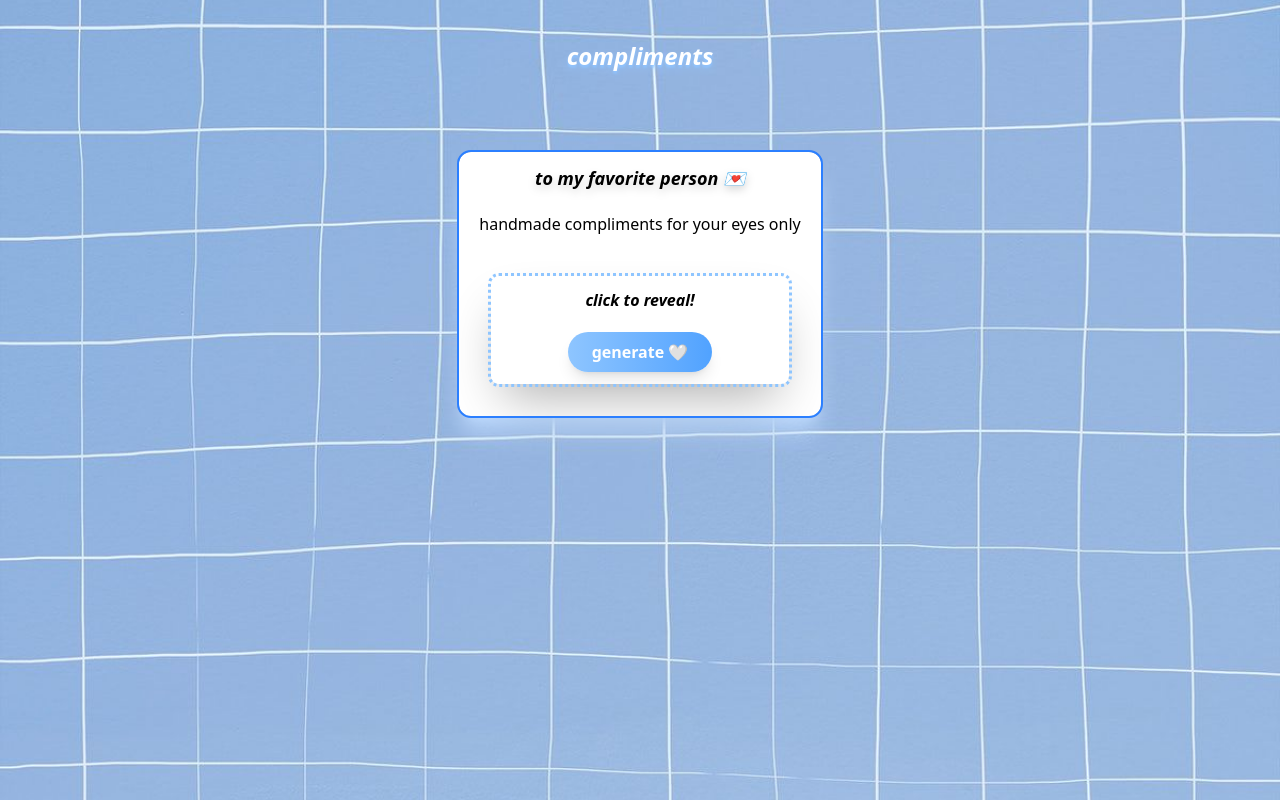
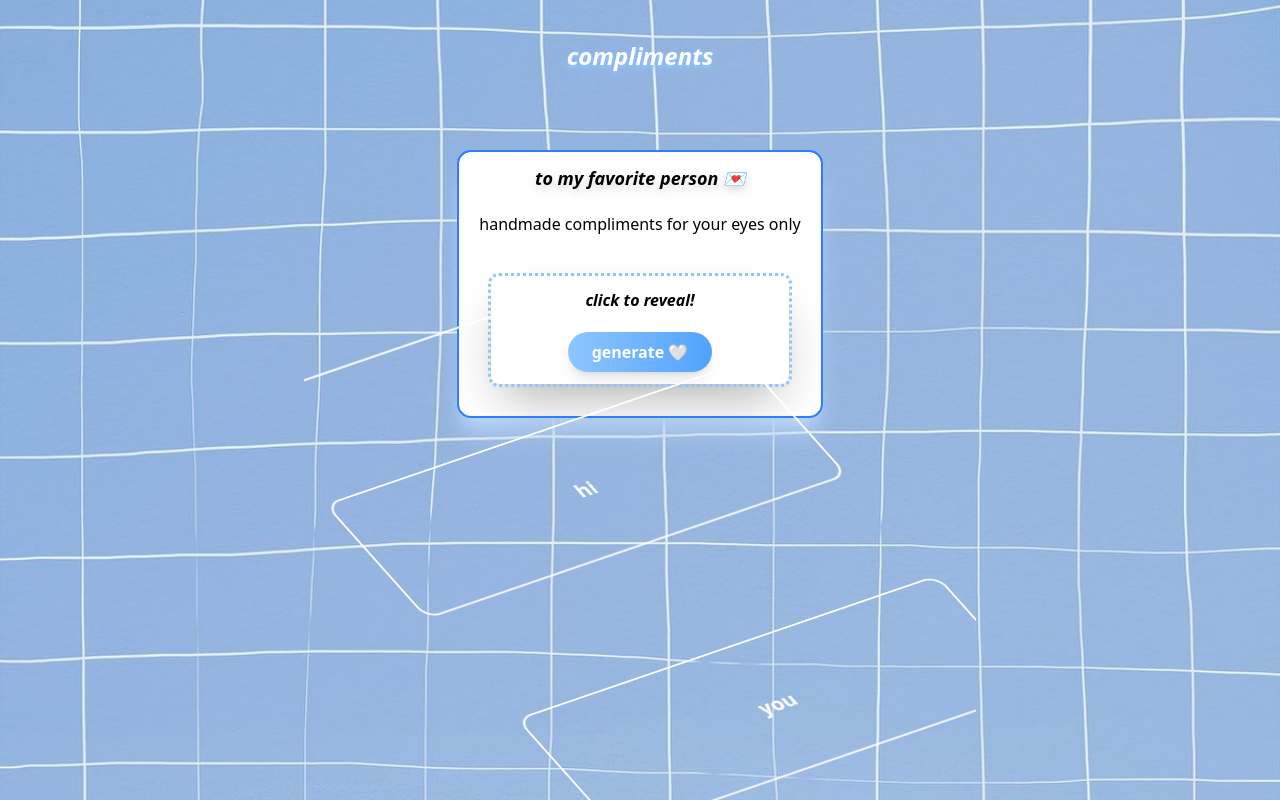
Before and after one commit to femnixx/anniversary, a React (Vite) app: page /compliments in a window 1280 px wide. Built offline with nearby package versions, Linux system fonts and the light colour scheme.

Commit message:
Almost done with infinite scroll, component now successfully shows

```diff
--- a/src/components/InfiniteScroll.tsx
+++ b/src/components/InfiniteScroll.tsx
@@ -1,11 +1,28 @@
-import { useRef, useEffect } from 'react';
+import React, { useRef, useEffect } from 'react';
 import { gsap } from 'gsap';
 import { Observer } from 'gsap/Observer';
-import './InfiniteScroll.css';
 
 gsap.registerPlugin(Observer);
 
-export default function InfiniteScroll({
+interface InfiniteScrollItem {
+  content: React.ReactNode;
+}
+
+interface InfiniteScrollProps {
+  width?: string;
+  maxHeight?: string;
+  negativeMargin?: string;
+  items?: InfiniteScrollItem[];
+  itemMinHeight?: number;
+  isTilted?: boolean;
+  tiltDirection?: 'left' | 'right';
+  autoplay?: boolean;
+  autoplaySpeed?: number;
+  autoplayDirection?: 'down' | 'up';
+  pauseOnHover?: boolean;
+}
+
+const InfiniteScroll: React.FC<InfiniteScrollProps> = ({
   width = '30rem',
   maxHeight = '100%',
   negativeMargin = '-0.5em',
@@ -17,11 +34,11 @@ export default function InfiniteScroll({
   autoplaySpeed = 0.5,
   autoplayDirection = 'down',
   pauseOnHover = false
-}) {
-  const wrapperRef = useRef(null);
-  const containerRef = useRef(null);
+}) => {
+  const wrapperRef = useRef<HTMLDivElement>(null);
+  const containerRef = useRef<HTMLDivElement>(null);
 
-  const getTiltTransform = () => {
+  const getTiltTransform = (): string => {
     if (!isTilted) return 'none';
     return tiltDirection === 'left'
       ? 'rotateX(20deg) rotateZ(-20deg) skewX(20deg)'
@@ -33,7 +50,7 @@ export default function InfiniteScroll({
     if (!container) return;
     if (items.length === 0) return;
 
-    const divItems = gsap.utils.toArray(container.children);
+    const divItems = gsap.utils.toArray<HTMLDivElement>(container.children);
     if (!divItems.length) return;
 
     const firstItem = divItems[0];
@@ -55,10 +72,10 @@ export default function InfiniteScroll({
       type: 'wheel,touch,pointer',
       preventDefault: true,
       onPress: ({ target }) => {
-        target.style.cursor = 'grabbing';
+        (target as HTMLElement).style.cursor = 'grabbing';
       },
       onRelease: ({ target }) => {
-        target.style.cursor = 'grab';
+        (target as HTMLElement).style.cursor = 'grab';
       },
       onChange: ({ deltaY, isDragging, event }) => {
         const d = event.type === 'wheel' ? -deltaY : deltaY;
@@ -76,7 +93,7 @@ export default function InfiniteScroll({
       }
     });
 
-    let rafId;
+    let rafId: number;
     if (autoplay) {
       const directionFactor = autoplayDirection === 'down' ? 1 : -1;
       const speedPerFrame = autoplaySpeed * directionFactor;
@@ -97,7 +114,9 @@ export default function InfiniteScroll({
 
       if (pauseOnHover) {
         const stopTicker = () => rafId && cancelAnimationFrame(rafId);
-        const startTicker = () => (rafId = requestAnimationFrame(tick));
+        const startTicker = () => {
+          rafId = requestAnimationFrame(tick);
+        };
 
         container.addEventListener('mouseenter', stopTicker);
         container.addEventListener('mouseleave', startTicker);
@@ -158,4 +177,6 @@ export default function InfiniteScroll({
       </div>
     </>
   );
-}
+};
+
+export default InfiniteScroll;
--- a/src/pages/Compliments.tsx
+++ b/src/pages/Compliments.tsx
@@ -1,20 +1,11 @@
-import React from 'react'
-import bluerealbackground3 from "../assets/bluerealbackground3.jpg"
-import complimentGenerator from '../components/Functions'
-import { useState } from 'react'
+import React, { useState } from 'react';
+import bluerealbackground3 from "../assets/bluerealbackground3.jpg";
 import Dialog from '@mui/material/Dialog';
 import DialogTitle from '@mui/material/DialogTitle';
 import DialogContent from '@mui/material/DialogContent';
 import { motion } from "framer-motion";
-import InfiniteScroll from '../components/InfiniteScroll'
-import  '../components/InfiniteScroll.css'
-
-export interface SimpleDialogProps {
-    open: boolean;
-    selectedValue: string;
-    onClose: (value: string) => void;
-  }
-
+import InfiniteScroll from '../components/InfiniteScroll';
+import '../components/InfiniteScroll.css';
 
 const Compliments = () => {
   const [randomCompliment, setRandomCompliment] = useState("");
@@ -36,29 +27,38 @@ export interface SimpleDialogProps {
     setOpen(true); // open dialog
   };
 
-  const handleClose = () => {
-    setOpen(false);
-  }
+  const handleClose = () => setOpen(false);
+
   return (
-    <div className='w-screen h-screen overflow-hidden'>
-      <div className='w-full h-full bg-no-repeat bg-cover bg-center' style={{backgroundImage: `url(${bluerealbackground3})`}}>
-
-
+    <div className='w-screen h-screen overflow-hidden relative'>
+      {/* Background */}
+      <div
+        className='w-full h-full bg-no-repeat bg-cover bg-center'
+        style={{ backgroundImage: `url(${bluerealbackground3})` }}
+      >
+        {/* Header */}
         <div className='pt-10 flex flex-col justify-center items-center w-full h-auto'>
-            <p className='text-center text-2xl text-white text-shadow-lg text-shadow-blue-300/60 italic font-semibold'>compliments</p>
+          <p className='text-center text-2xl text-white text-shadow-lg text-shadow-blue-300/60 italic font-semibold'>
+            compliments
+          </p>
         </div>
 
+        {/* Compliment Generator */}
         <div className='flex flex-col pt-20 items-center w-full h-full p-3 text-center flex-grow flex-1'>
           <div className='bg-white/100 p-3 shadow-xl rounded-xl gap-y-3 flex flex-col outline-2 outline-blue-500 shadow-blue-200'>
             <p className='text-lg font-semibold drop-shadow-lg italic'>to my favorite person 💌</p>
             <p className='text-md font-light p-2'>handmade compliments for your eyes only</p>
-            {/* the compliments generator */}
+
             <div className='bg-white/50 rounded-lg m-5 p-3 shadow-2xl/30 outline-dotted outline-blue-300'>
               <div className='w-full h-auto flex flex-col compliments justify-center items-center gap-y-5'>
                 <p className='italic font-semibold'>click to reveal!</p>
-                  {/* generate compliments */}
-                  <button onClick={generateCompliment} className='bg-gradient-to-r from-blue-300 to-blue-400 text-white font-semibold py-2 px-6 rounded-full shadow-lg hover:scale-105 transition-transform duration-300 hover:shadow-blue-400/50'>generate 🤍</button>
-                  {/* show compliments */}
+                <button
+                  onClick={generateCompliment}
+                  className='bg-gradient-to-r from-blue-300 to-blue-400 text-white font-semibold py-2 px-6 rounded-full shadow-lg hover:scale-105 transition-transform duration-300 hover:shadow-blue-400/50'
+                >
+                  generate 🤍
+                </button>
+
                 <Dialog onClose={handleClose} open={open}>
                   <DialogTitle>Your Compliment</DialogTitle>
                   <DialogContent>
@@ -76,21 +76,23 @@ export interface SimpleDialogProps {
             </div>
           </div>
         </div>
-      <div style={{height: '500px', position: 'relative', zIndex:-20}}>
+
+        {/* Infinite Scroll */}
+        <div className='absolute bottom-0 left-1/2 transform -translate-x-1/2 w-full max-w-2xl' style={{ height: '500px' }}>
           <InfiniteScroll
-  items={complimentsList as never[]} // no casting
+            items={complimentsList.map(text => ({ content: <p className="text-white">{text}</p> }))}
+            maxHeight="500px"
             isTilted={true}
             tiltDirection="left"
             autoplay={true}
-  autoplaySpeed={0.1}
+            autoplaySpeed={0.2}
             autoplayDirection="down"
-  pauseOnHover={true} // correct prop name
+            pauseOnHover={true}
           />
         </div>
       </div>
     </div>
+  );
+};
 
-  )
-}
-
-export default Compliments
+export default Compliments;
```
Lines whose indentation alone changed are shown as unchanged.
